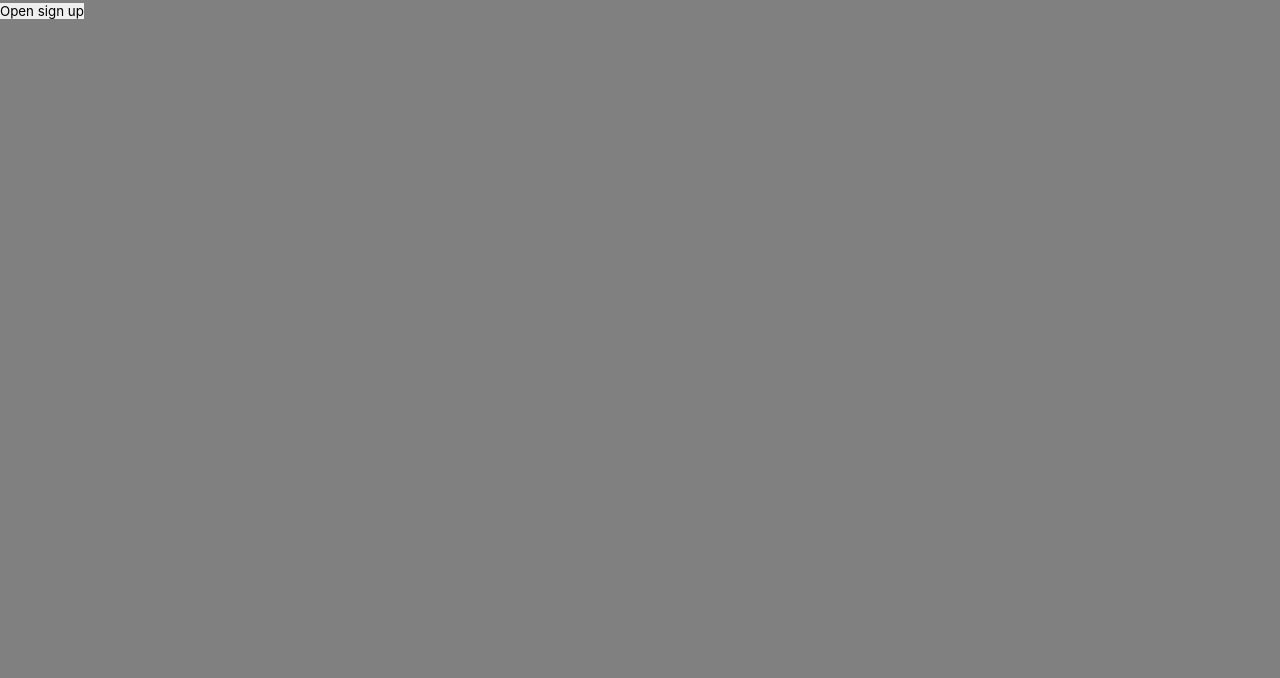
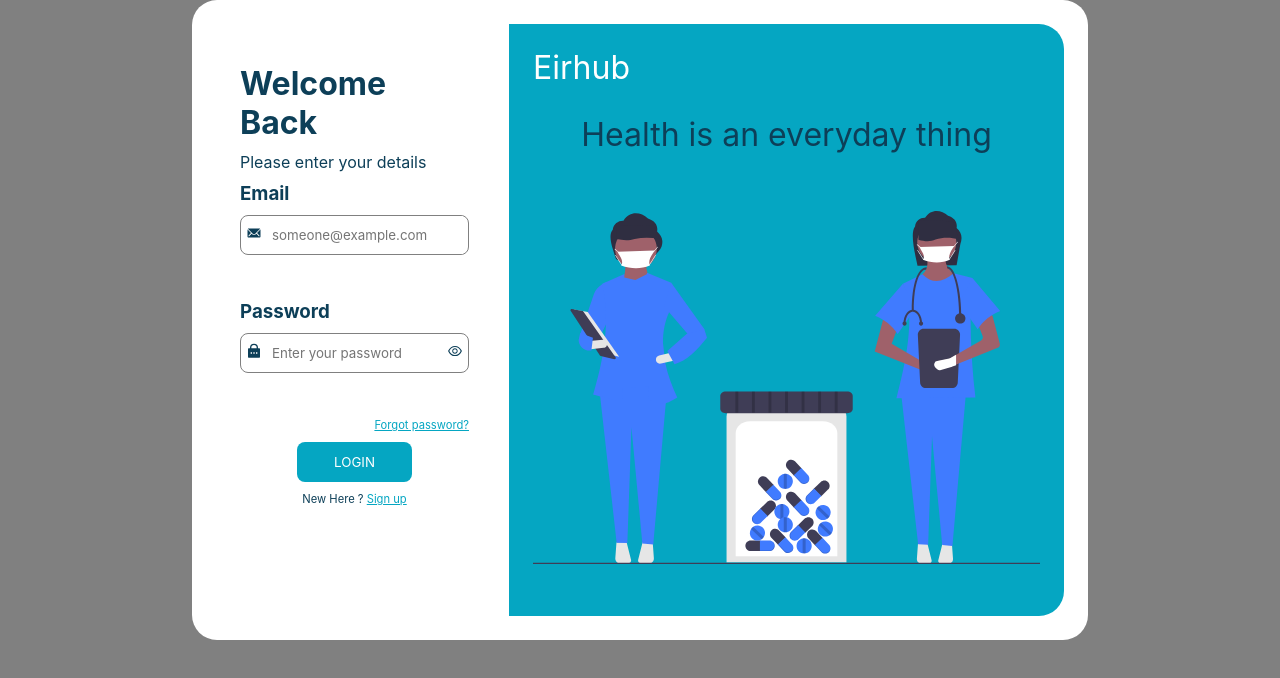
Before and after one commit to Silicon-Valley00/eirhub-frontend, a React (Create React App) app in the folder client/: page / in a window 1280 px wide. Shown: the top 678 px of the page. Built offline with nearby package versions, Linux system fonts and the light colour scheme; the HTML template or start-up script is replaced by a standard one.

Commit message:
done with login page

```diff
--- a/client/src/Pages/Registration page/Registration.css
+++ b/client/src/Pages/Registration page/Registration.css
@@ -20,7 +20,7 @@
    font-family: -apple-system, BlinkMacSystemFont, 'Segoe UI', Roboto, Oxygen,
       Ubuntu, Cantarell, 'Open Sans', 'Helvetica Neue', sans-serif;
 }
-.body {
+body {
    overflow: hidden;
    background-color: #c0daee;
 
--- a/client/src/Pages/Registration page/Registration.js
+++ b/client/src/Pages/Registration page/Registration.js
@@ -13,7 +13,7 @@ function Registration() {
    const [changePage, changePageHandler] = useState(true);
 
    // User sign in refs
-   const loginUser = useRef();
+   const loginEmail = useRef();
    const loginPassword = useRef();
    // User sign up refs
    const signupFirstname = useRef();
@@ -24,7 +24,7 @@ function Registration() {
    const signupDate = useRef();
 
    // Handles error state of input boxes
-   const [loginUserError, setLoginUserError] = useState(null);
+   const [loginEmailError, setloginEmailError] = useState(null);
    const [loginPasswordError, setLoginPasswordError] = useState(null);
 
    const [registerNameError, setRegisterNameError] = useState(null);
@@ -47,6 +47,8 @@ function Registration() {
       useState('');
    const [registerPasswordTwoErrorMessage, setRegisterPasswordTwoErrorMessage] =
       useState('');
+   const [loginEmailErrorMessage,setloginEmailErrorMessage] =  useState('')
+   const [loginPasswordErrorMessage,setLoginPasswordErrorMessage]= useState('')
 
    const pattern = /^[a-zA-Z ]+$/;
    const emailPattern = /^[^ ]+@[^ ]+\.[a-z]{2,3}$/;
@@ -60,23 +62,20 @@ function Registration() {
       changePageHandler(false);
    }
 
-   const showAlert = (show = false, msg = "") => {
-      console.log(alert)
-      setAlert({ show, msg })
-   }
+
 
    // Functions below check user credentials in each form input
-   function handleLoginUser() {
-      let enteredloginName = loginUser.current.value;
+   function handleloginEmail() {
+      let enteredloginName = loginEmail.current.value;
 
       if (enteredloginName === '') {
-         setLoginUserError(true);
-         showAlert(true,'Login name cannot be empty');
-      } else if (enteredloginName.match(pattern)) {
-         setLoginUserError(false);
+         setloginEmailError(true);
+         setloginEmailErrorMessage('Email required')
+      } else if (enteredloginName.match(emailPattern)) {
+         setloginEmailError(false);
       } else {
-         setLoginUserError(true);
-         showAlert(true,'Login name is wrong');
+         setloginEmailError(true);
+         setloginEmailErrorMessage('Email format not valid')
       }
    }
 
@@ -85,12 +84,12 @@ function Registration() {
 
       if (enteredloginPassword === '') {
          setLoginPasswordError(true);
-         showAlert(true,'Login password cannot be empty');
+         setLoginPasswordErrorMessage('Password required')
       } else if (enteredloginPassword.length < 8) {
          setLoginPasswordError(true);
+         setLoginPasswordErrorMessage('Password must be at least 8 characters long')
       } else {
          setLoginPasswordError(false);
-         showAlert(true,'Login password is wrong');
       }
    }
 
@@ -197,7 +196,7 @@ function Registration() {
 
    // function handles user data
    function submitLoginHandler() {
-      let enteredloginName = loginUser.current.value;
+      let enteredloginName = loginEmail.current.value;
       let enteredloginPassword = loginPassword.current.value;
 
       let enteredSignUpFirstname = signupFirstname.current.value;
@@ -249,23 +248,20 @@ function Registration() {
             // enableRegisterButton={enableRegisterButton}
             // enableLoginButton={enableLoginButton}
          />*/}
-         {/* <Signup/> */}
-         {/* <Login
+         <Login
          submitLoginHandler={submitLoginHandler}
-         loginUser={loginUser}
-         handleLoginUser={handleLoginUser}
+         loginEmail={loginEmail}
+         handleloginEmail={handleloginEmail}
          handleLoginPassword={handleLoginPassword}
          loginPassword={loginPassword}
-         signupUser={signupUser}
-         loginUserError={loginUserError}
+         loginEmailError={loginEmailError}
          loginPasswordError={loginPasswordError}
-         {...alert}
-         /> */}
-         <div
+         loginEmailErrorMessage={loginEmailErrorMessage}
+         loginPasswordErrorMessage={loginPasswordErrorMessage}
+         />
+         {/* <div
             id="blur"
-            className={['modal', modal && 'active']
-               .filter((e) => !!e)
-               .join(' ')}
+            className={`modal ${modal && 'modal'}`}
             // onClick={handleModal}
          >
             <button onClick={handleModal}>Open sign up</button>
@@ -293,7 +289,7 @@ function Registration() {
             handleRegisterDate={handleRegisterDate}
             handleRegisterPassword={handleRegisterPassword}
             handleRegisterPasswordConfirm={handleRegisterPasswordConfirm}
-         />
+         /> */}
          {/* put yours below */}
       </>
    );
--- a/client/src/Pages/Registration page/components/Alert.js
+++ /dev/null
@@ -1,15 +0,0 @@
-import React from 'react'
-
-
-const Alert = ({show,msg})=>{
-    console.log(show,msg)
-
-    return(
-        <div className='show'>
-            <p>{msg}</p>
-        </div>
-    )
-
-}
-
-export default Alert
--- a/client/src/Pages/Registration page/components/Login.js
+++ b/client/src/Pages/Registration page/components/Login.js
@@ -1,11 +1,10 @@
 import { useState } from 'react';
-import { FaRegUser, FaShower } from 'react-icons/fa';
-import { MdOutlineVpnKey } from 'react-icons/md';
 import { AiOutlineEye, AiOutlineEyeInvisible } from 'react-icons/ai';
-import { HiOutlineMail } from 'react-icons/hi';
-import Alert from './Alert'
 import './login.css'
 import loginImage from '../../../images/loginimage.svg'
+import { IoWarning } from 'react-icons/io5';
+import { IoIosMail } from 'react-icons/io';
+import { RiLockPasswordFill } from 'react-icons/ri';
 
 function Login(props) {
     /* Code below handles user inputs, checks and form submissions */
@@ -13,7 +12,7 @@ function Login(props) {
     const [hidePasswordOne, setHidePasswordOne] = useState(true);
     const [hidePasswordTwo, setHidePasswordTwo] = useState(true);
     console.log(props)
-    const { submitLoginHandler, handleLoginPassword, handleLoginUser, loginPassword, loginPasswordError, loginUser, loginUserError, msg, show, signupUser}= props
+    const { submitLoginHandler,loginEmailErrorMessage,loginPasswordErrorMessage, handleLoginPassword, handleloginEmail, loginPassword, loginPasswordError, loginEmail, loginEmailError, msg, show, signupUser } = props
 
     return (
         <section className="login-container">
@@ -29,25 +28,25 @@ function Login(props) {
                     {/* <div className="server-message"></div> */}
                     <h3>Email</h3>
                     <div
-                                    className = {`input-field ${loginPasswordError && 'error'}`}
+                        className={`input-field ${loginEmailError && 'error'}`}
 
                     >
                         <i>
-                                    <FaRegUser />
+                            <IoIosMail />
                         </i>
                         <input
                             type="text"
                             id="login-username"
                             placeholder="someone@example.com"
-                                    ref={loginUser}
+                            ref={loginEmail}
                             onChange={() => {
-                                        handleLoginUser();
+                                handleloginEmail();
                             }}
                         />
                     </div>
                     <div
                         className={
-                                    props.registerNameError
+                            loginEmailError
                                 ? 'error-message-box'
                                 : 'no-error-message-box'
                         }
@@ -55,13 +54,14 @@ function Login(props) {
                         <i>
                             <IoWarning />
                         </i>
-                                <p>{props.registerNameErrorMessage}</p>
-                            </div>                            <h3>Password</h3>
+                        <p>{loginEmailErrorMessage}</p>
+                    </div>
+                    <h3>Password</h3>
                     <div
                         className={`input-field ${loginPasswordError && 'error'}`}
                     >
                         <i>
-                                    <MdOutlineVpnKey />
+                            <RiLockPasswordFill />
                         </i>
                         <input
                             type={hidePassword ? 'password' : 'text'}
@@ -73,16 +73,16 @@ function Login(props) {
                             }}
                         />
                         <i onClick={() => setHidePassword(!hidePassword)}>
-                                    {hidePassword ? (
+                            {hidePassword ?
                                 <AiOutlineEye />
-                                        ) : (
+                             :
                                     <AiOutlineEyeInvisible />
-                                            )}
+                                }
                         </i>
                     </div>
                     <div
                         className={
-                                    props.registerNameError
+                            loginPasswordError
                                 ? 'error-message-box'
                                 : 'no-error-message-box'
                         }
@@ -90,8 +90,9 @@ function Login(props) {
                         <i>
                             <IoWarning />
                         </i>
-                                <p>{props.registerNameErrorMessage}</p>
-                            </div>                                <div className="password-reset">
+                        <p>{loginPasswordErrorMessage}</p>
+                    </div>
+                    <div className="password-reset">
                         <a href="">Forgot password?</a>
                     </div>
                     <div className="submit">
@@ -101,13 +102,13 @@ function Login(props) {
                             id="login-submit"
                             value="login"
                             className={
-                                    loginUserError ||
+                                loginEmailError ||
                                     loginPasswordError
                                     ? 'btn inactive'
                                     : 'btn solid'
                             }
                             disabled={
-                                        loginUserError ||
+                                loginEmailError ||
                                 loginPasswordError ||
                                 loginPasswordError
                             }
@@ -125,7 +126,7 @@ function Login(props) {
             <div className="right-side">
                 <h1>Eirhub</h1>
                 <p>Health is an everyday thing</p>
-               <img src={loginImage} alt=""/>
+                <img src={loginImage} alt="" />
             </div>
         </section>
     );
--- a/client/src/Pages/Registration page/components/Signup.js
+++ b/client/src/Pages/Registration page/components/Signup.js
@@ -60,7 +60,6 @@ function Signup(props) {
                                  }}
                               />
                            </div>
-                           {props.registerUserError && <Alert show={show} msg={msg} />}
                         </div>
                         <div className="signup-form-box-name">
                            <label htmlFor="lastname"> Lastname</label>
--- a/client/src/Pages/Registration page/components/login.css
+++ b/client/src/Pages/Registration page/components/login.css
@@ -127,11 +127,24 @@ h1 {
    width: 50%;
    border-radius: var(--field-radius);
    /* margin: auto; */
+   text-transform: uppercase;
+}
+.solid:hover {
+   background-color: var(--text-color);
+   transition: background-color 0.5s ease-out;
+   cursor: pointer;
+}
+
+.inactive {
+   background-color: var(--light-blue);
+   opacity: 0.5;
+   color: white;
 }
 
 .input-field>input{
    /* padding: var(--text-padding) 0; */
    border: none;
+   outline: none;
    width: 100%;
    height: 100%;
    padding: auto;
```
Lines whose indentation alone changed are shown as unchanged.
